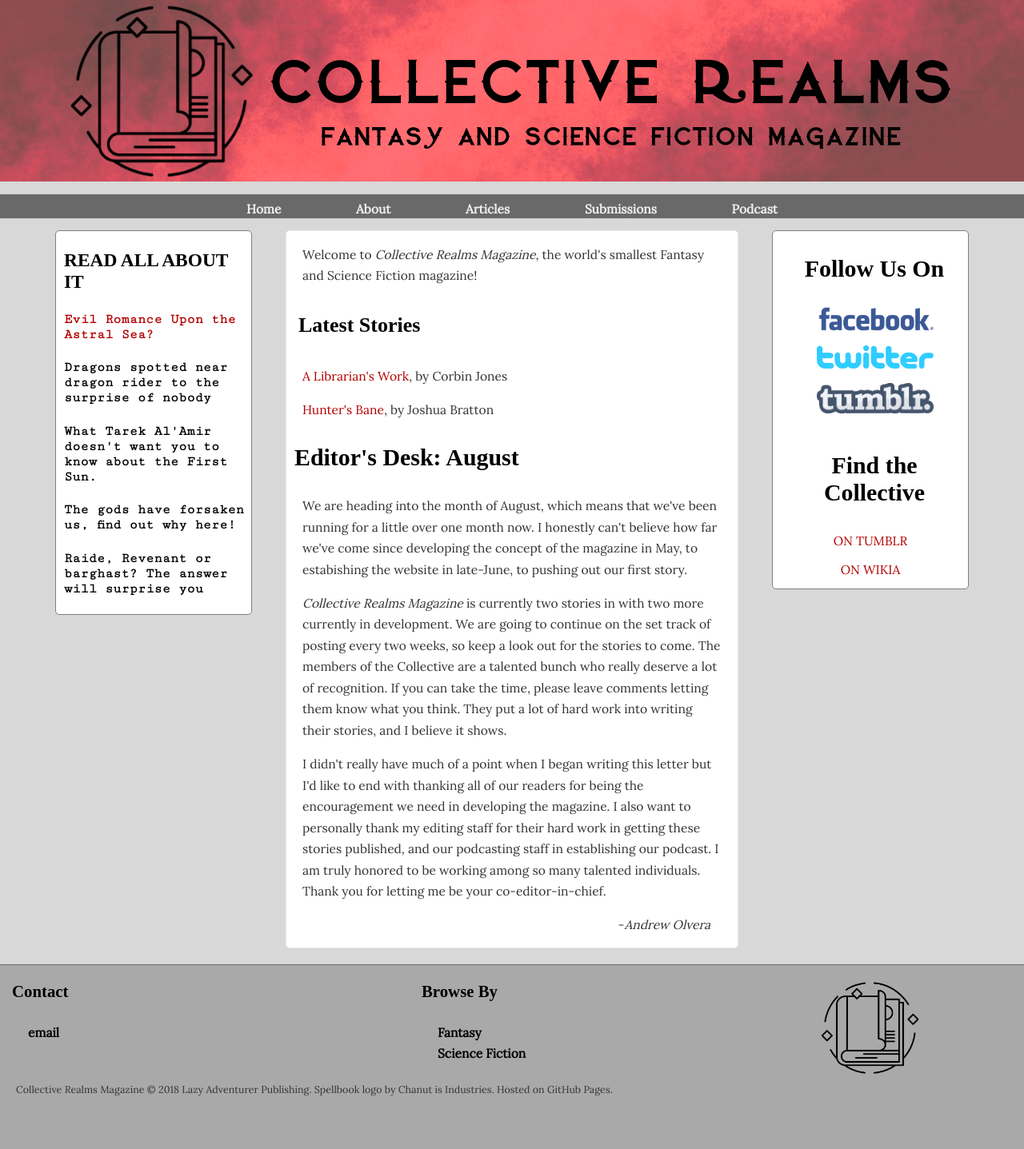
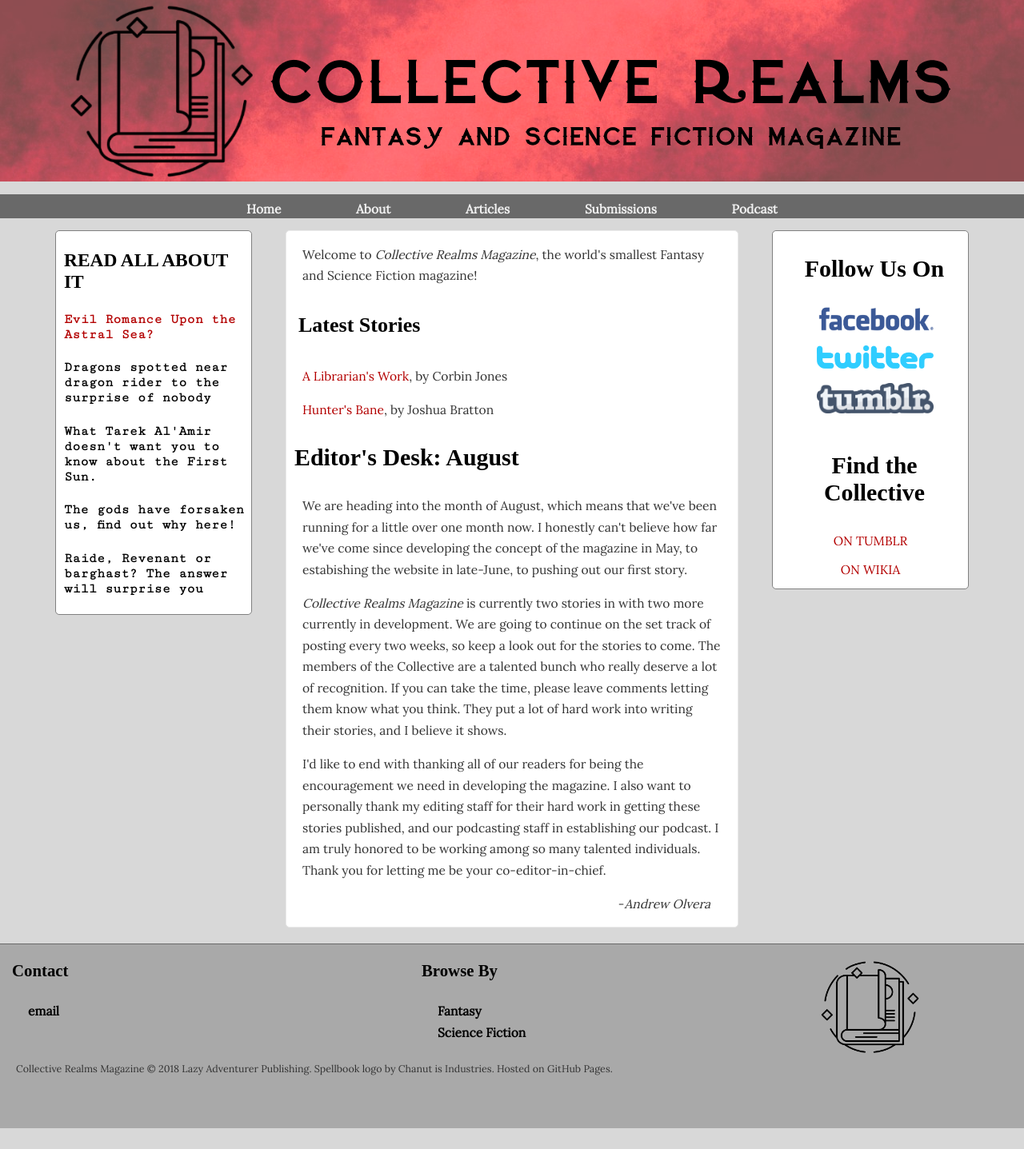
Before and after one commit to collectiverealms/collectiverealms, a Jekyll site: the page built from index.html, in a window 1280 px wide. Shown: the whole page at 80% size. Built offline with Jekyll 4.4.1, drawn with Linux system fonts in a browser that asks for light colours; some web fonts are replaced; the list of posts is cut into pages by our own code; after the commit the page ends 1411 px from its top, so only the background shows below that.

Commit message:
Update index.html

```diff
--- a/index.html
+++ b/index.html
@@ -9,6 +9,6 @@ title: Home
     <h3>Editor's Desk: August</h3>
     <p>We are heading into the month of August, which means that we've been running for a little over one month now. I honestly can't believe how far we've come since developing the concept of the magazine in May, to estabishing the website in late-June, to pushing out our first story.</p>
     <p><i>Collective Realms Magazine</i> is currently two stories in with two more currently in development. We are going to continue on the set track of posting every two weeks, so keep a look out for the stories to come. The members of the Collective are a talented bunch who really deserve a lot of recognition. If you can take the time, please leave comments letting them know what you think. They put a lot of hard work into writing their stories, and I believe it shows.</p>
-    <p>I didn't really have much of a point when I began writing this letter but I'd like to end with thanking all of our readers for being the encouragement we need in developing the magazine. I also want to personally thank my editing staff for their hard work in getting these stories published, and our podcasting staff in establishing our podcast. I am truly honored to be working among so many talented individuals. Thank you for letting me be your co-editor-in-chief.</p>
+    <p>I'd like to end with thanking all of our readers for being the encouragement we need in developing the magazine. I also want to personally thank my editing staff for their hard work in getting these stories published, and our podcasting staff in establishing our podcast. I am truly honored to be working among so many talented individuals. Thank you for letting me be your co-editor-in-chief.</p>
     <p class="signature">-<i>Andrew Olvera</i></p>
 </div>
```
